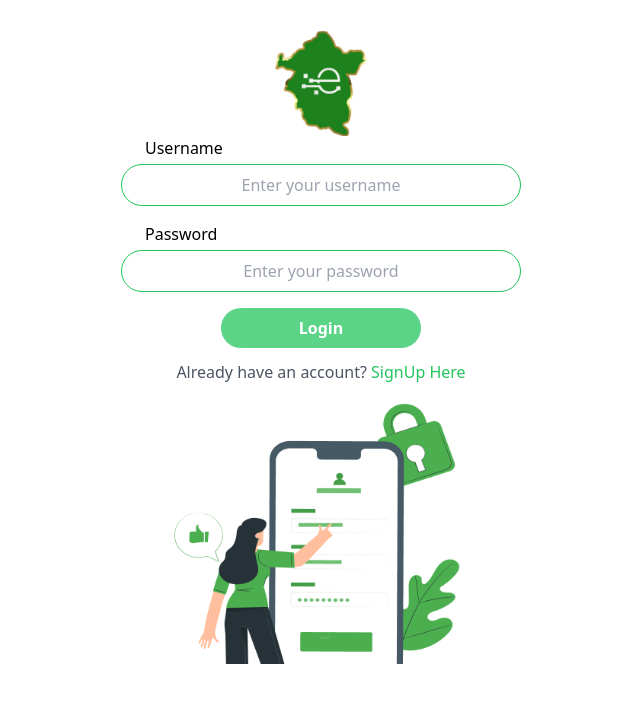
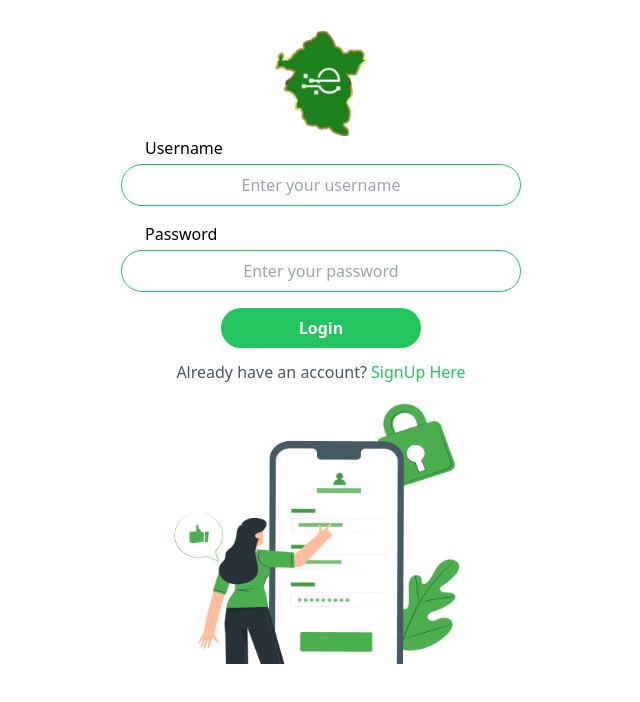
Before and after one commit to saammz/Residency, a React (Vite) app: page /login in a window 1280 px wide. Shown: the top 702 px of the page, without its empty margins (319-959 px from the left). Built offline with nearby package versions, Linux system fonts and the light colour scheme.

Commit message:
Updated the login

```diff
--- a/src/pages/Login/Login.jsx
+++ b/src/pages/Login/Login.jsx
@@ -9,15 +9,20 @@ const Login = () => {
     password: "",
   });
 
+  const [loading, setLoading] = useState(false); // State to manage loading state
+  const navigate = useNavigate();
+
   const handleChange = (e) => {
     const { name, value } = e.target;
     setFormData({ ...formData, [name]: value });
   };
 
-  const navigate = useNavigate();
-  const handleSubmit = (e) => {
+  const handleSubmit = async (e) => {
     e.preventDefault();
+    setLoading(true); // Set loading to true when form is submitted
     console.log(formData);
+    // Simulate API call delay
+    await new Promise((resolve) => setTimeout(resolve, 1000));
     // Assuming successful login, redirect to dashboard
     navigate("/dashboard");
   };
@@ -61,9 +66,11 @@ const Login = () => {
           </div>
           <button
             type="submit"
-            className="btn btn-primary animate-pulse bg-green-500 hover:bg-green-600 text-white font-semibold py-2 px-4 rounded-full w-1/2"
+            className="btn btn-primary bg-green-500 hover:bg-green-600 text-white font-semibold py-2 px-4 rounded-full w-1/2 relative"
+            disabled={loading} // Disable button when loading
           >
-            Login
+            {loading && <div className="spinner absolute top-1/2 left-1/2 transform -translate-x-1/2 -translate-y-1/2 animate-spin">&#9696;</div>} {/* Spinner */}
+            {loading ? "Logging in..." : "Login"}
           </button>
         </form>
         <p className="mt-3 text-center text-gray-600">
```
